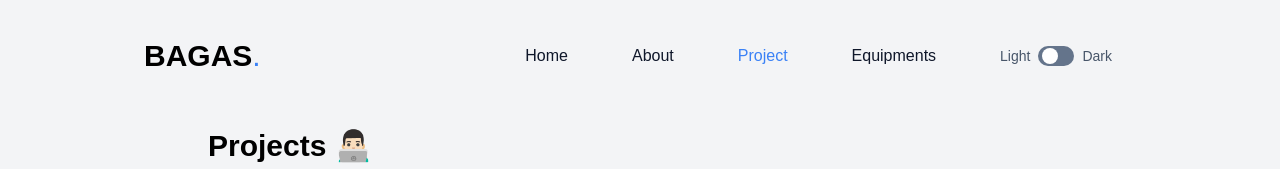
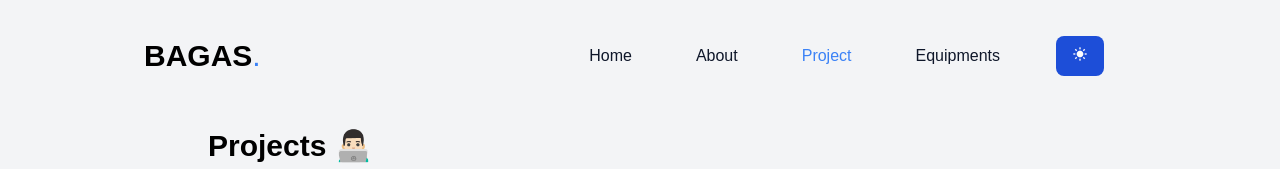
Before and after one commit to BagasMB/personal-website, a website: page project.html in a window 1280 px wide. Shown: the top 169 px of the page. Drawn offline with nearby package versions, Linux system fonts and the light colour scheme; a web font is replaced by a local one.

Commit message:
dark mode

```diff
--- a/project.html
+++ b/project.html
@@ -22,6 +22,7 @@
         document.documentElement.classList.remove("dark");
       }
     </script>
+    <link href="https://unpkg.com/boxicons@2.1.4/css/boxicons.min.css" rel="stylesheet" />
   </head>
 
   <body class="bg-gray-100 dark:bg-slate-800">
@@ -49,20 +50,24 @@
               <li class="group">
                 <a href="project.html" class="mx-8 flex scroll-smooth py-2 text-base text-primary group-hover:text-primary">Project</a>
               </li>
-              <li class="group mb-4 lg:mb-0">
+              <li class="group">
                 <a href="equipments.html" class="mx-8 flex py-2 text-base text-dark group-hover:text-primary dark:text-white">Equipments</a>
               </li>
-              <li class="mx-2 flex items-center pl-6 lg:mt-0">
-                <div class="flex">
-                  <span class="mr-2 text-sm text-slate-600 dark:text-white">Light</span>
-                  <input type="checkbox" class="hidden switch" id="dark-toggle" />
-                  <label for="dark-toggle" class="">
-                    <div class="flex h-5 w-9 cursor-pointer items-center rounded-full bg-slate-500 p-1">
-                      <div class="toggle-circle h-4 w-4 rounded-full bg-white transition duration-300 ease-in-out"></div>
-                    </div>
-                  </label>
-                  <span class="ml-2 text-sm text-slate-600 dark:text-white">Dark</span>
-                </div>
+              <li class="group">
+                <button
+                  id="sun"
+                  type="button"
+                  class="text-white bg-blue-700 hidden hover:bg-blue-800 focus:ring-4 mr-4 ml-6 mt-4 lg:mt-0 focus:outline-none subjudul focus:ring-blue-300 font-medium rounded-lg text-base px-4 py-2 text-center dark:bg-blue-600 dark:hover:bg-blue-700 dark:focus:ring-blue-800"
+                >
+                  <i class="bx bxs-sun"></i>
+                </button>
+                <button
+                  id="moon"
+                  type="button"
+                  class="text-white bg-blue-700 hidden hover:bg-blue-800 focus:ring-4 mr-4 ml-6 mt-4 lg:mt-0 focus:outline-none subjudul focus:ring-blue-300 font-medium rounded-lg text-base px-4 py-2 text-center dark:bg-blue-600 dark:hover:bg-blue-700 dark:focus:ring-blue-800"
+                >
+                  <i class="bx bxs-moon"></i>
+                </button>
               </li>
               <!-- <button
                 type="button"
@@ -99,7 +104,8 @@
                 </div>
               </div>
               <div class="p-6 pt-0">
-                <a href="https://github.com/BagasMB/Proyek-Akhir-Semester-2-Individu"
+                <a
+                  href="https://github.com/BagasMB/Proyek-Akhir-Semester-2-Individu"
                   data-ripple-light="true"
                   type="button"
                   class="select-none rounded-lg bg-blue-500 py-3 px-6 text-center align-middle font-sans text-xs font-bold uppercase text-white shadow-md shadow-blue-500/20 transition-all hover:shadow-lg hover:shadow-blue-500/40 focus:opacity-[0.85] focus:shadow-none active:opacity-[0.85] active:shadow-none disabled:pointer-events-none disabled:opacity-50 disabled:shadow-none"
--- a/src/input.css
+++ b/src/input.css
@@ -1,6 +1,10 @@
 @tailwind base;
 @tailwind components;
 @tailwind utilities;
+
+.hidden {
+  display: none;
+}
 
 #about2 {
   padding-top: 5rem;
@@ -25,7 +29,6 @@
     padding-top: 8rem;
   }
 }
-
 
 .judul {
   font-family: "Gabarito", sans-serif;
```
Also changed, not shown: about.html (+17 -12 lines), equipments.html (+17 -12 lines), index.html (+17 -12 lines), dist/img/icon/moon-fill.svg (added), dist/img/icon/sun.svg (added), dist/js/script.js.
